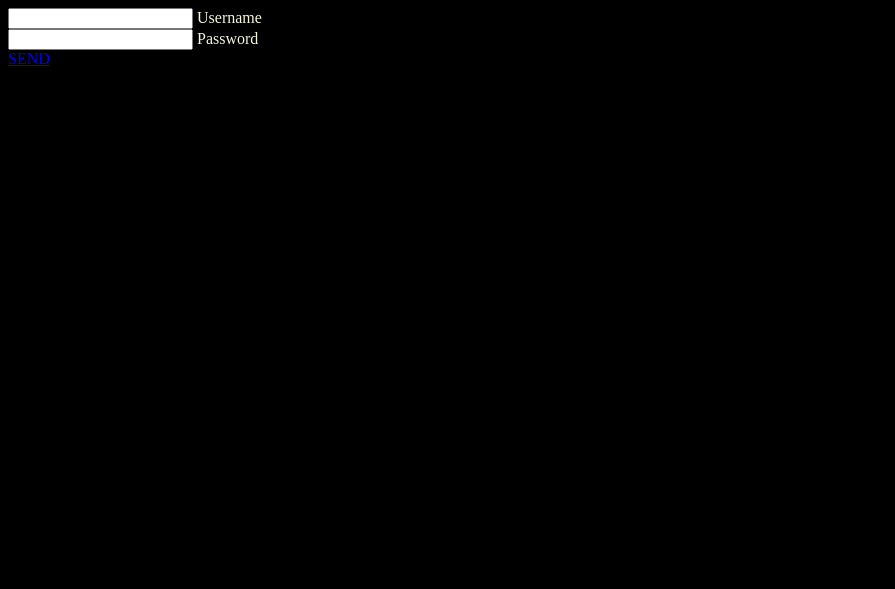
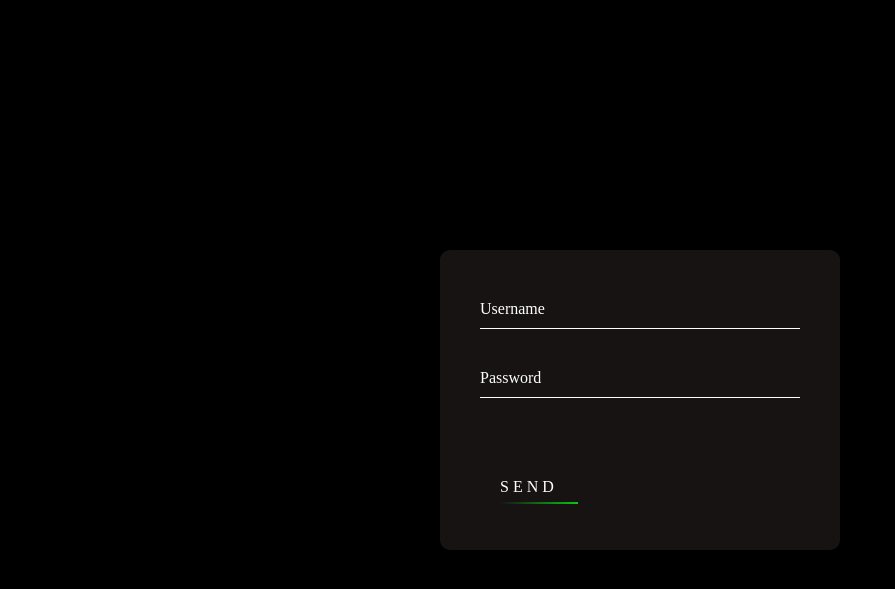
Before and after one commit to Hasan-XS/Restaurant-website-, a Flask app: page /admin/login in a window 1280 px wide. Shown: the top 589 px of the page, without its empty margins (0-895 px from the left). Run offline with Flask 3, Linux system fonts and the light colour scheme.

Commit message:
Update css file for admin login form

```diff
--- a/static/css/index.css
+++ b/static/css/index.css
@@ -2,3 +2,104 @@
     background-color: black;
     color: beige;
 }
+
+.login-box {
+    position: absolute;
+    top: 50%;
+    left: 50%;
+    width: 400px;
+    padding: 40px;
+    transform: translate(-50%, -50%);
+    background: rgba(24, 20, 20, 0.987);
+    box-sizing: border-box;
+    box-shadow: 0 15px 25px rgba(0,0,0,.6);
+    border-radius: 10px;
+  }
+
+  .login-box .user-box {
+    position: relative;
+  }
+
+  .login-box .user-box input {
+    width: 100%;
+    padding: 10px 0;
+    font-size: 16px;
+    color: #fff;
+    margin-bottom: 30px;
+    border: none;
+    border-bottom: 1px solid #fff;
+    outline: none;
+    background: transparent;
+  }
+
+  .login-box .user-box label {
+    position: absolute;
+    top: 0;
+    left: 0;
+    padding: 10px 0;
+    font-size: 16px;
+    color: #fff;
+    pointer-events: none;
+    transition: .5s;
+  }
+
+  .login-box .user-box input:focus ~ label,
+  .login-box .user-box input:valid ~ label {
+    top: -20px;
+    left: 0;
+    color: #bdb8b8;
+    font-size: 12px;
+  }
+
+  .login-box form{
+    color: #fff;
+
+  }
+
+  .login-box form a {
+    position: relative;
+    display: inline-block;
+    padding: 10px 20px;
+    color: #ffffff;
+    font-size: 16px;
+    text-decoration: none;
+    text-transform: uppercase;
+    overflow: hidden;
+    transition: .5s;
+    margin-top: 40px;
+    letter-spacing: 4px
+  }
+
+  .login-box a:hover {
+    background: #03f40f;
+    color: #fff;
+    border-radius: 5px;
+    box-shadow: 0 0 5px #03f40f,
+                0 0 25px #03f40f,
+                0 0 50px #03f40f,
+                0 0 100px #03f40f;
+  }
+
+  .login-box a span {
+    position: absolute;
+    display: block;
+  }
+
+  @keyframes btn-anim1 {
+    0% {
+      left: -100%;
+    }
+
+    50%,100% {
+      left: 100%;
+    }
+  }
+
+  .login-box a span:nth-child(1) {
+    bottom: 2px;
+    left: -100%;
+    width: 100%;
+    height: 2px;
+    background: linear-gradient(90deg, transparent, #03f40f);
+    animation: btn-anim1 2s linear infinite;
+  }
```
